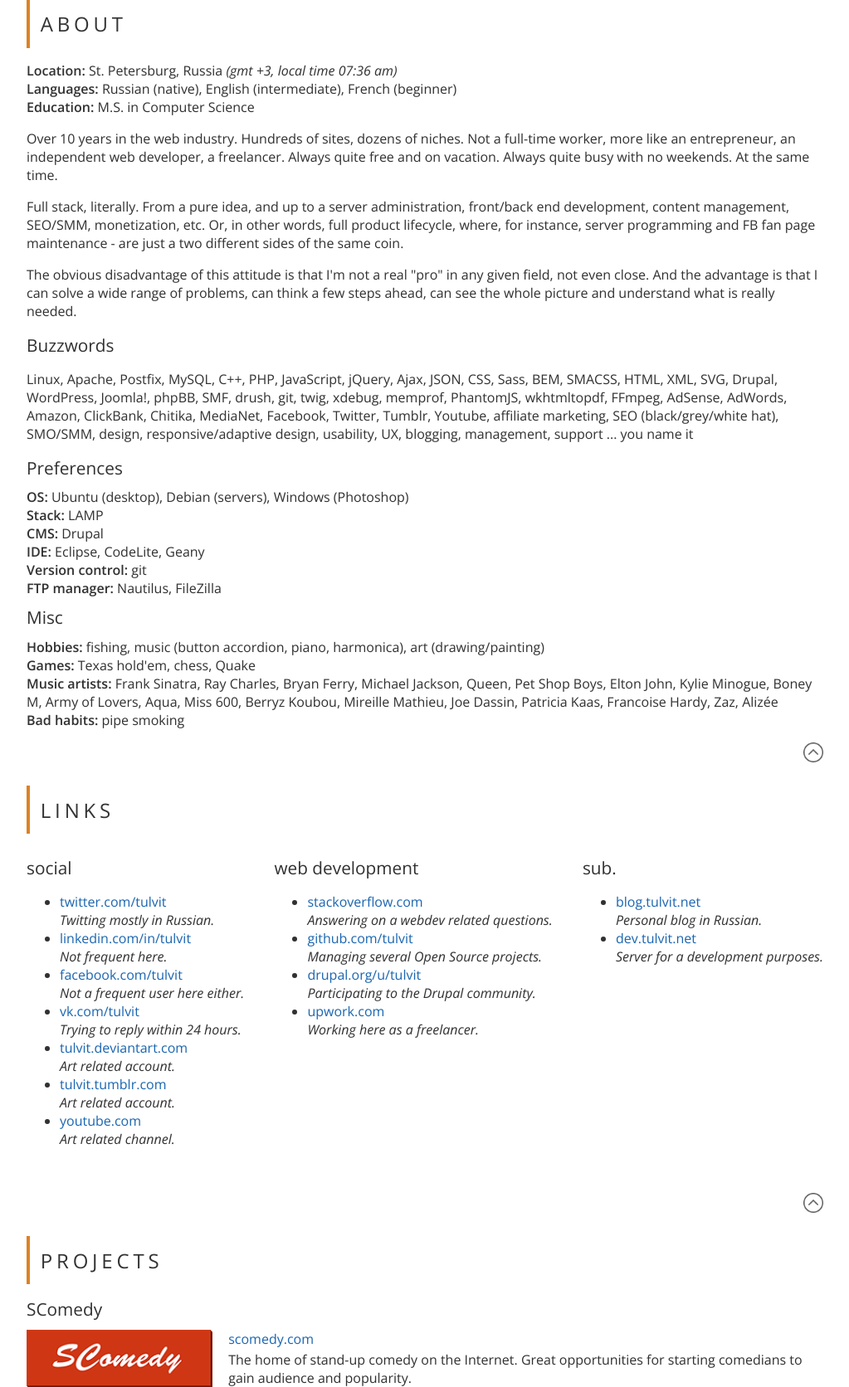
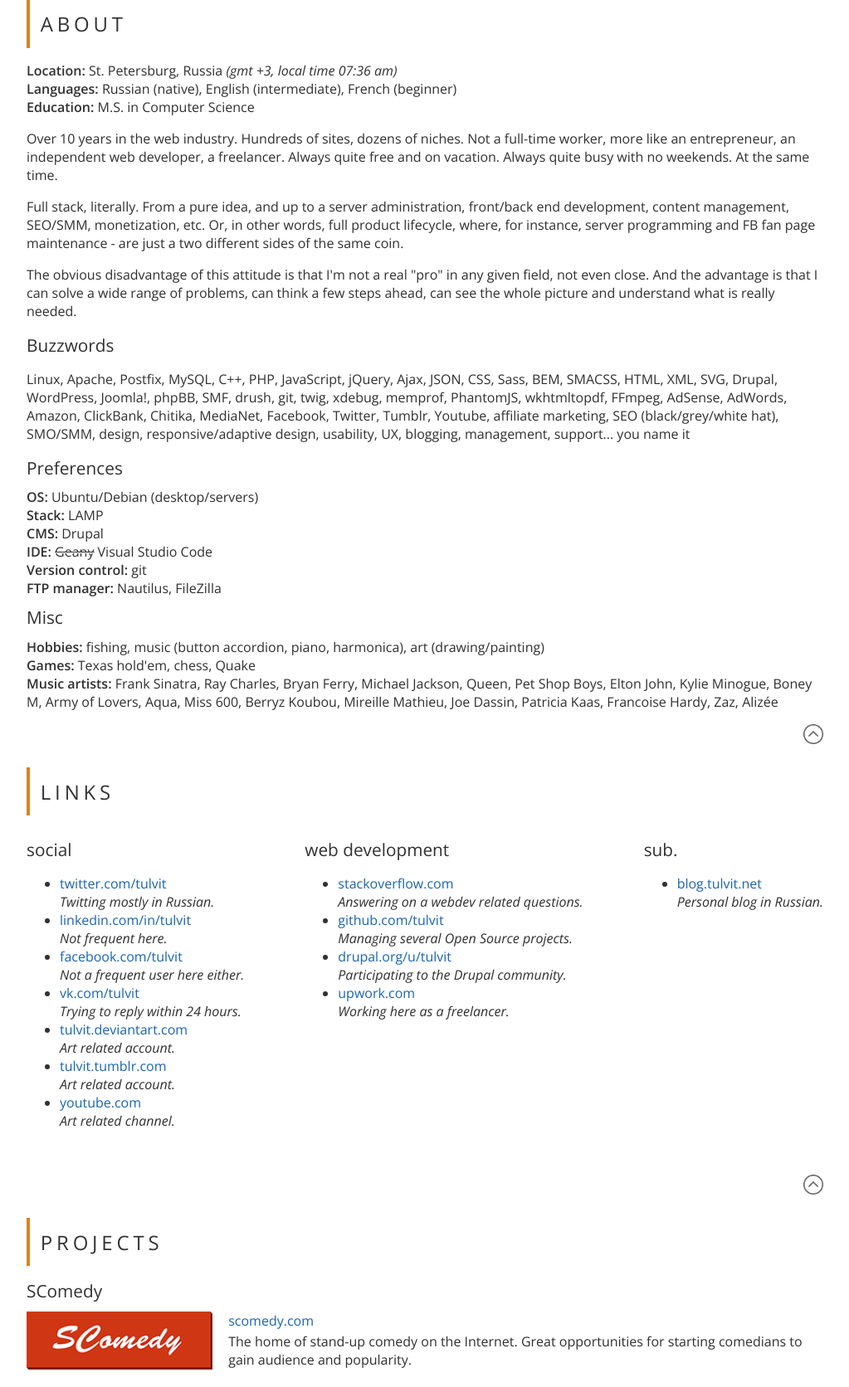
Before and after one commit to tulvit/homepage, a PHP site: page / in a window 1280 px wide. Shown: the part 203-1875 px from the top of the page at 83% size, without its empty margins (128-1151 px from the left). Run offline with PHP 8.4, Linux system fonts and the light colour scheme.

Commit message:
minor changes

```diff
--- a/index.php
+++ b/index.php
@@ -39,7 +39,6 @@
       <li><a class="about" href="#about">About</a></li>
       <li><a class="links" href="#links">Links</a></li>
       <li><a class="projects" href="#projects">Projects</a></li>
-      <!--<li><a class="opensource" href="#opensource">Open&nbsp;Source</a></li>-->
       <li><a class="workedwith" href="#workedwith">Worked&nbsp;with</a></li>
       <li><a class="testimonials" href="#testimonials">Testimonials</a></li>
       <li><a class="contact" href="#contact">Contact</a></li>
@@ -126,20 +125,19 @@
 SMACSS, HTML, XML, SVG, Drupal, WordPress, Joomla!, phpBB, SMF, drush, git, twig, xdebug,
 memprof, PhantomJS, wkhtmltopdf, FFmpeg, AdSense, AdWords, Amazon, ClickBank, Chitika, MediaNet, Facebook, Twitter,
 Tumblr, Youtube, affiliate marketing, SEO (black/grey/white hat), SMO/SMM, design,
-responsive/adaptive design, usability, UX, blogging, management, support ... you name it
+responsive/adaptive design, usability, UX, blogging, management, support... you name it
       </p>
       <h3>Preferences</h3>
-      <strong>OS:</strong> Ubuntu (desktop), Debian (servers), Windows (Photoshop)<br>
+      <strong>OS:</strong> Ubuntu/Debian (desktop/servers)<br>
       <strong>Stack:</strong> LAMP<br>
       <strong>CMS:</strong> Drupal<br>
-      <strong>IDE:</strong> Eclipse, CodeLite, Geany<br>
+      <strong>IDE:</strong> <strike>Geany</strike> Visual Studio Code<br>
       <strong>Version control:</strong> git<br>
       <strong>FTP manager:</strong> Nautilus, FileZilla<br>
       <h3>Misc</h3>
       <strong>Hobbies:</strong> fishing, music (button accordion, piano, harmonica), art (drawing/painting)<br>
       <strong>Games:</strong> Texas hold'em, chess, Quake<br>
       <strong>Music artists:</strong> Frank Sinatra, Ray Charles, Bryan Ferry, Michael Jackson, Queen, Pet Shop Boys, Elton John, Kylie Minogue, Boney M, Army of Lovers, Aqua, Miss 600, Berryz Koubou, Mireille Mathieu, Joe Dassin, Patricia Kaas, Francoise Hardy, Zaz, Alizée<br>
-      <strong>Bad habits:</strong> pipe smoking<br>
     <div class="totop"></div>
   </div>
 </section>
@@ -210,10 +208,6 @@
           <a href="http://blog.tulvit.net">blog.tulvit.net</a>
           <br>
           <em>Personal blog in Russian.</em>
-        </li>
-        <li>
-          <a href="http://dev.tulvit.net">dev.tulvit.net</a><br>
-          <em>Server for a development purposes.</em>
         </li>
       </ul>
     </section>
```
